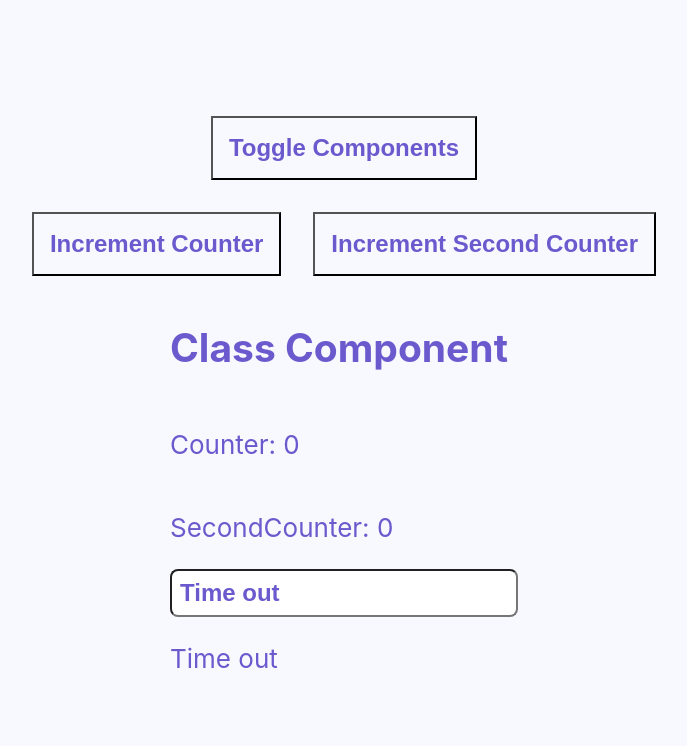
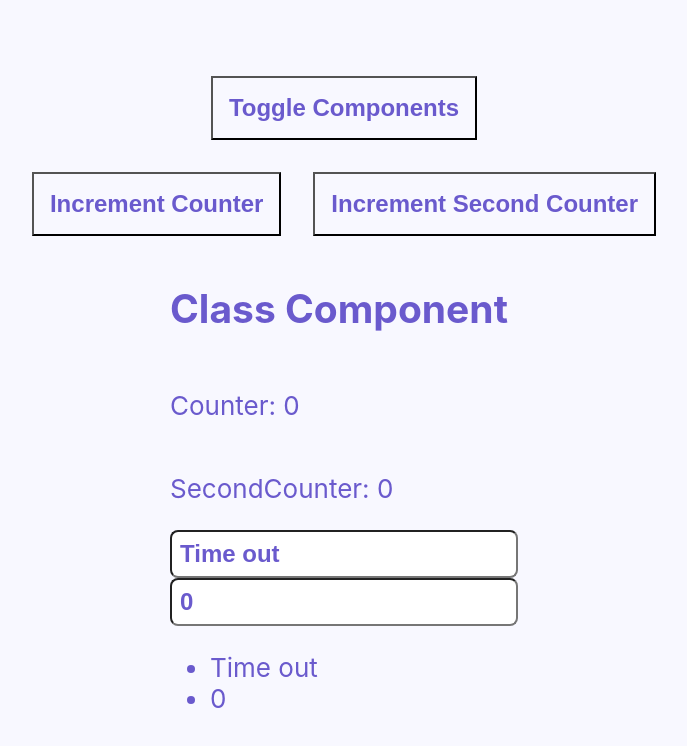
Before and after one commit to ayerest/CodeTalks, a React (Create React App) app in the folder react-hooks-talk/: page / in a window 1280 px wide. Shown: the top 746 px of the page, without its empty margins (296-983 px from the left). Built offline with nearby package versions, Linux system fonts and the light colour scheme.

Commit message:
finishing up lifecycle method in class component example

```diff
--- a/react-hooks-talk/src/Components/ClassComponent.jsx
+++ b/react-hooks-talk/src/Components/ClassComponent.jsx
@@ -5,6 +5,7 @@ class ClassComponent extends Component {
     super(props)
     this.state = {
       inputField: '',
+      secondInputField: '',
     }
   }
 
@@ -14,14 +15,30 @@ class ClassComponent extends Component {
       this.setState({inputField: 'Time out'})
     }, 2000)
     // perform another unrelated task here...
+    this.setState({secondInputField: this.props.secondCounter})
   }
 
   componentWillUnmount() {
     clearTimeout(this.timer);
   }
 
+  componentDidUpdate() {
+    console.log("class component did update")
+  }
+
+  shouldComponentUpdate(prevProps, nextState) {
+    if (prevProps.counter % 3 === 0) {
+      return true;
+    }
+    return false;
+  }
+
   inputFieldChangeHandler = (e) => {
     this.setState({inputField: e.target.value});
+  }
+
+  secondInputFieldChangeHandler = (e) => {
+    this.setState({ secondInputField: e.target.value });
   }
 
   render() {
@@ -31,7 +48,11 @@ class ClassComponent extends Component {
         <p>Counter: {this.props.counter}</p>
         <p>SecondCounter: {this.props.secondCounter}</p>
         <input type="text" placeholder="Enter text here" value={this.state.inputField} onChange={this.inputFieldChangeHandler}/>
-        <p>{this.state.inputField}</p>
+        <input type="text" placeholder="Enter text here" value={this.state.secondInputField} onChange={this.secondInputFieldChangeHandler} />
+        <ul>
+          <li>{this.state.inputField}</li>
+          <li>{this.state.secondInputField}</li>
+        </ul>
       </div>
     )
   }
--- a/react-hooks-talk/src/Components/FunctionalComponent.jsx
+++ b/react-hooks-talk/src/Components/FunctionalComponent.jsx
@@ -2,9 +2,14 @@ import React, { useState, useEffect } from 'react';
 
 const FunctionalComponent = (props) => {
   const [inputField, setInputField] = useState('');
+  const [secondInputField, setSecondInputField] = useState('');
 
   const inputFieldChangeHandler = (e) => {
     setInputField(e.target.value);
+  }
+
+  const secondInputFieldChangeHandler = (e) => {
+    setSecondInputField(e.target.value);
   }
 
   useEffect(() => {
@@ -15,7 +20,12 @@ const FunctionalComponent = (props) => {
     return () => {
       clearTimeout(timer);
     }
-  })
+  }, [])
+
+  useEffect(() => {
+    console.log("third use effect")
+    setSecondInputField(props.secondCounter)
+  }, [props.secondCounter])
 
   return (
     <div className="component">
@@ -23,7 +33,11 @@ const FunctionalComponent = (props) => {
       <p>Counter: {props.counter}</p>
       <p>SecondCounter: {props.secondCounter}</p>
       <input type="text" placeholder="Enter text here" value={inputField} onChange={inputFieldChangeHandler} />
-      <p>{inputField}</p>
+      <input type="text" placeholder="Enter text here" value={secondInputField} onChange={secondInputFieldChangeHandler} />
+      <ul>
+        <li>{inputField}</li>
+        <li>{secondInputField}</li>
+      </ul>
     </div>
   )
 }
```
